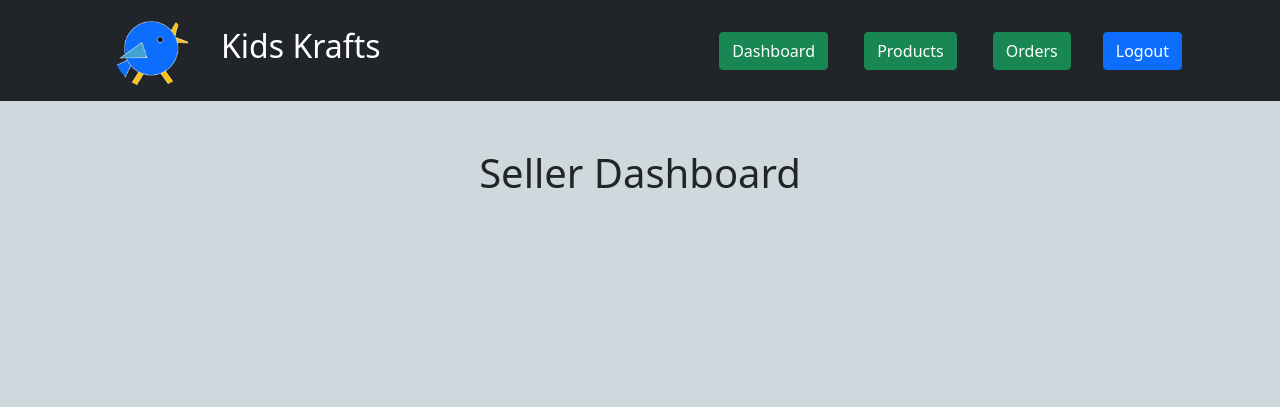
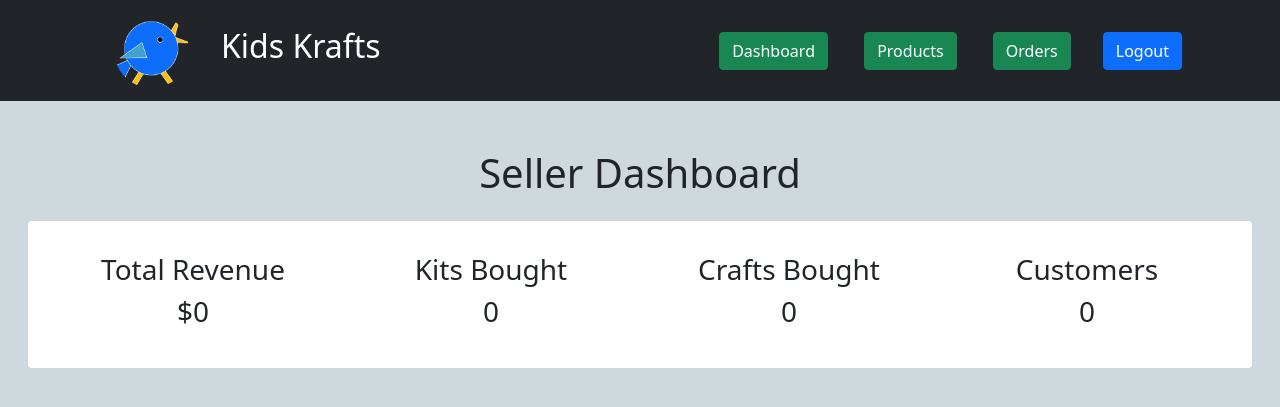
Before and after one commit to ethanschreur/kids-krafts, a Flask app: page /dashboard in a window 1280 px wide. Shown: the top 407 px of the page. Run offline with Flask 2, Linux system fonts and the light colour scheme; the visitor is signed in with stand-in values (Sample User, id 1); data that the repository does not hold is empty; some libraries are stand-ins or nearby versions.

Commit message:
seller dashboard

```diff
--- a/app/__init__.py
+++ b/app/__init__.py
@@ -52,7 +52,23 @@ def logout():
 def get_dashboard():
     if ("seller_email" not in session):
         return redirect('/login')
-    return render_template('seller/dashboard.html')
+    revenue = 0
+    kits_bought = 0
+    crafts_bought = 0
+    unique_customers = 0
+    purchases = Purchase.query.all()
+    unique_emails = []
+    for purchase in purchases:
+        purchase_cost = Product.query.get(purchase.product_id).price * purchase.number_ordered
+        revenue = revenue + purchase_cost
+        kits_bought = kits_bought + (purchase.number_ordered)
+        crafts_bought = crafts_bought + (purchase.number_ordered * len(Product.query.get(purchase.product_id).subproducts))
+        email = Order.query.get(purchase.order_id).email
+        if email not in unique_emails:
+            unique_emails.append(email)
+    revenue = f'${round(revenue, 2)}'
+    unique_customers = len(unique_emails)
+    return render_template('seller/dashboard.html', revenue=revenue, kits_bought=kits_bought, crafts_bought=crafts_bought, unique_customers=unique_customers)
 
 @app.route('/products', methods=['GET'])
 def products():
--- a/app/templates/seller/dashboard.html
+++ b/app/templates/seller/dashboard.html
@@ -7,9 +7,31 @@
     <h1 class="mt-5">Seller Dashboard</h1>
 </center>
 <div class="container d-flex justify-content-center">
-    <span class="d-inline d-lg-none mt-3">
+    <span class="d-inline d-lg-none m-3">
         <a class="m-3 btn btn-md btn-success text-black" href="/products">Products</a>
         <a class="m-3 btn btn-md btn-success text-black" href="/orders">Orders</a>
     </span>
 </div>
+<center>
+    <div class="container-fluid">
+    <div class="row bg-white rounded m-3 p-3">
+        <div class="p-3 col-6 col-sm-6 col-md-3">
+            <h3>Total Revenue</h3>
+            <h3>{{revenue}}</h3>
+        </div>
+        <div class="p-3 col-6 col-sm-6 col-md-3">
+            <h3>Kits Bought</h3>
+            <h3>{{kits_bought}}</h3>
+        </div>
+        <div class="p-3 col-6 col-sm-6 col-md-3">
+            <h3>Crafts Bought</h3>
+            <h3>{{crafts_bought}}</h3>
+        </div>
+        <div class="p-3 col-6 col-sm-6 col-md-3">
+            <h3>Customers</h3>
+            <h3>{{unique_customers}}</h3>
+        </div>
+    </div>
+    </div>
+</center>
 {% endblock %}
```
